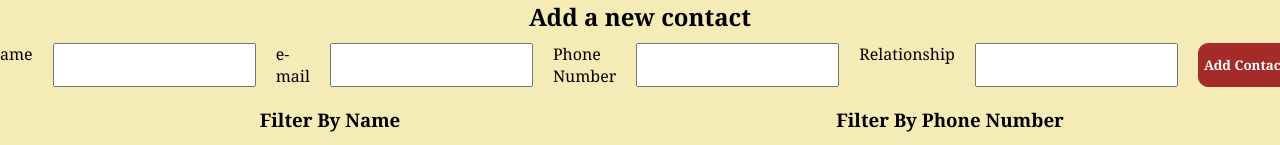
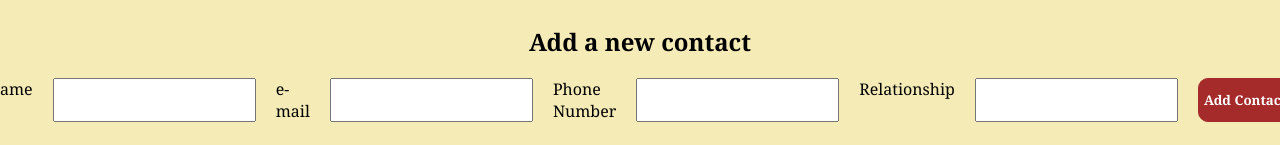
Before and after one commit to Zakaria-Takkoush/Address-Book-react-nodejs, a React (Create React App) app in the folder frontend-react/: page /user/contacts in a window 1280 px wide. Shown: the top 145 px of the page. Built offline with nearby package versions, Linux system fonts and the light colour scheme; no server answers.

Commit message:
Frontend - Added more comments

```diff
--- a/frontend-react/src/components/Contacts/AddContact.jsx
+++ b/frontend-react/src/components/Contacts/AddContact.jsx
@@ -12,6 +12,7 @@ const AddContact = ({setContacts, contacts}) => {
   const [relationship_status, setRelationshipStatus] = useState("");
   const [user, setUser] = useState("");
 
+  // on clicking submit...
   async function handleSubmit (e) {
     e.preventDefault();
     if (!name || !email || !phone_number || !relationship_status) {
--- a/frontend-react/src/components/Contacts/ContactList.jsx
+++ b/frontend-react/src/components/Contacts/ContactList.jsx
@@ -2,6 +2,7 @@ import React from 'react'
 import { useState, useEffect } from 'react'
 import Contact from './Contact'
 
+// pass contact and filtered contacts props
 const ContactList = ({setContacts, contacts, filteredContacts, setFilteredContacts}) => {
 
   // const [contacts, setContacts] = useState([])
--- a/frontend-react/src/components/Contacts/FilterbyPhone.jsx
+++ b/frontend-react/src/components/Contacts/FilterbyPhone.jsx
@@ -4,6 +4,7 @@ import { useState } from 'react';
 
 const FilterbyPhone = ({setContacts, contacts, setFilteredContacts}) => {
 
+  // setup initial filter states: filter for filed and option for filtering options
   const [filter, setFilter] = useState("")
   const [option, setOption] = useState("include")
 
--- a/frontend-react/src/index.css
+++ b/frontend-react/src/index.css
@@ -44,8 +44,9 @@ body {
   border: solid 1px brown;
 }
 
-/* Contacts Page */
+/* --- Contacts Page --- */
 
+/* Contact List */
 .contact-list {
   display: flex;
   flex-direction: column;
@@ -69,6 +70,11 @@ body {
 
 /* Filter */
 
+.filter-section {
+  display: flex;
+  margin: 20px;
+}
+
 .filter {
   display: flex;
   flex-direction: column;
@@ -88,8 +94,9 @@ body {
 /* Add Contact form */
 .add-contact {
   display: flex;
+  margin-top: 25px;
   flex-direction: column;
-  gap: 10px;
+  gap: 20px;
   justify-content: center;
   align-items: center;
 }
@@ -155,8 +162,3 @@ select, option {
   border-radius: 3px;
   padding: 5px;
 }
-
-.filter-section {
-  display: flex;
-  margin: 20px;
-}
```
